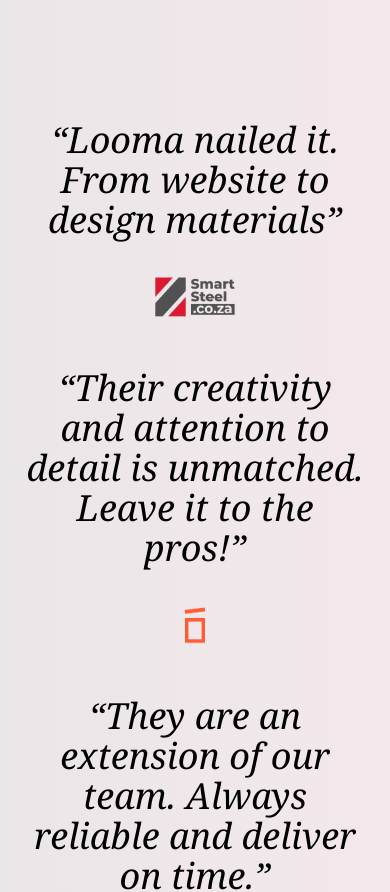
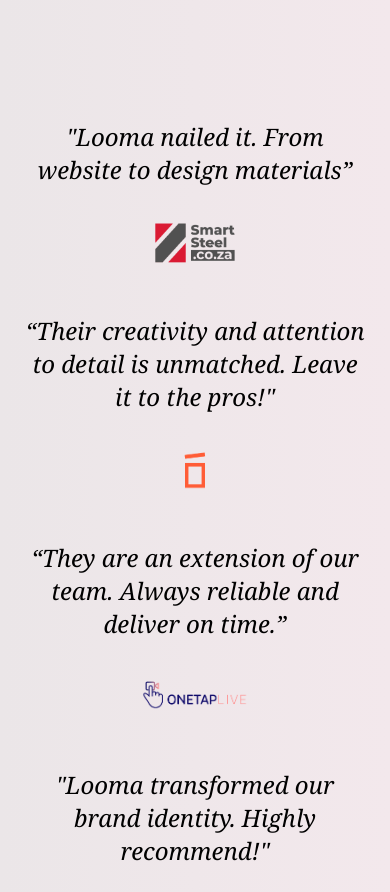
Before and after one commit to Marco1993-M/Looma, a Next.js app: page / in a window 390 px wide. Shown: the part 760-1652 px from the top of the page. Built offline with nearby package versions, Linux system fonts and the light colour scheme.

Commit message:
Update socialproof1.tsx

```diff
--- a/src/components/socialproof1.tsx
+++ b/src/components/socialproof1.tsx
@@ -4,19 +4,19 @@ import Image from "next/image";
 export default function SocialProof1() {
   return (
     <section className="w-full py-6 mb-16 px-6">
-      <div className="max-w-6xl mx-auto grid grid-cols-1 md:grid-cols-4 gap-12 text-center">
+      <div className="max-w-6xl mx-auto grid grid-cols-1 md:grid-cols-4 gap-y-12 md:gap-12 text-center">
 
         {/* Quote 1 */}
         <div className="flex flex-col h-full justify-between items-center">
-          <h3 className="font-serif font-thin text-4xl md:text-5xl italic text-black mb-4">
-            “Looma nailed it. From website to design materials”
+          <h3 className="font-serif font-thin text-2xl md:text-4xl lg:text-5xl italic text-black mb-4 leading-snug">
+            "Looma nailed it. From website to design materials”
           </h3>
 
-          <div className="flex justify-center items-end w-40 h-16">
-            <div className="w-32 h-12 relative">
+          <div className="flex justify-center items-end w-36 h-16 md:w-40">
+            <div className="w-28 h-12 relative">
               <a
                 href="https://www.smartsteel.co.za"
-    target="Smart Steel"
+                target="_blank"
                 rel="noopener noreferrer"
               >
                 <Image
@@ -32,15 +32,15 @@ export default function SocialProof1() {
 
         {/* Quote 2 */}
         <div className="flex flex-col h-full justify-between items-center">
-          <h3 className="font-serif font-thin text-4xl md:text-5xl italic text-black mb-4">
-            “Their creativity and attention to detail is unmatched. Leave it to the pros!”
+          <h3 className="font-serif font-thin text-2xl md:text-4xl lg:text-5xl italic text-black mb-4 leading-snug">
+            “Their creativity and attention to detail is unmatched. Leave it to the pros!"
           </h3>
 
-          <div className="flex justify-center items-end w-40 h-16">
-            <div className="w-32 h-12 relative">
+          <div className="flex justify-center items-end w-36 h-16 md:w-40">
+            <div className="w-28 h-12 relative">
               <a
                 href="https://www.pequenohome.com"
-    target="Pequeno"
+                target="_blank"
                 rel="noopener noreferrer"
               >
                 <Image
@@ -56,12 +56,12 @@ export default function SocialProof1() {
 
         {/* Quote 3 */}
         <div className="flex flex-col h-full justify-between items-center">
-          <h3 className="font-serif font-thin text-4xl md:text-5xl italic text-black mb-4">
+          <h3 className="font-serif font-thin text-2xl md:text-4xl lg:text-5xl italic text-black mb-4 leading-snug">
             “They are an extension of our team. Always reliable and deliver on time.”
           </h3>
 
-          <div className="flex justify-center items-end w-40 h-16">
-            <div className="w-32 h-12 relative">
+          <div className="flex justify-center items-end w-36 h-16 md:w-40">
+            <div className="w-28 h-12 relative">
               <Image
                 src="/logo3.png"
                 alt="Company logo 3"
@@ -72,18 +72,17 @@ export default function SocialProof1() {
           </div>
         </div>
 
-
         {/* Quote 4 */}
         <div className="flex flex-col h-full justify-between items-center">
-          <h3 className="font-serif font-thin text-4xl md:text-5xl italic text-black mb-4">
-            ”Looma transformed our brand identity. Highly recommend!”
+          <h3 className="font-serif font-thin text-2xl md:text-4xl lg:text-5xl italic text-black mb-4 leading-snug">
+            "Looma transformed our brand identity. Highly recommend!"
           </h3>
 
-          <div className="flex justify-center items-end w-40 h-16">
-            <div className="w-32 h-12 relative">
+          <div className="flex justify-center items-end w-36 h-16 md:w-40">
+            <div className="w-28 h-12 relative">
               <a
                 href="https://www.jacobsinteriors.co.za"
-    target="Jacobs Interiors"
+                target="_blank"
                 rel="noopener noreferrer"
               >
                 <Image
@@ -93,11 +92,10 @@ export default function SocialProof1() {
                   className="object-contain"
                 />
               </a>
-
-
             </div>
           </div>
         </div>
+
       </div>
     </section>
   );
```
Lines whose indentation alone changed are shown as unchanged.
